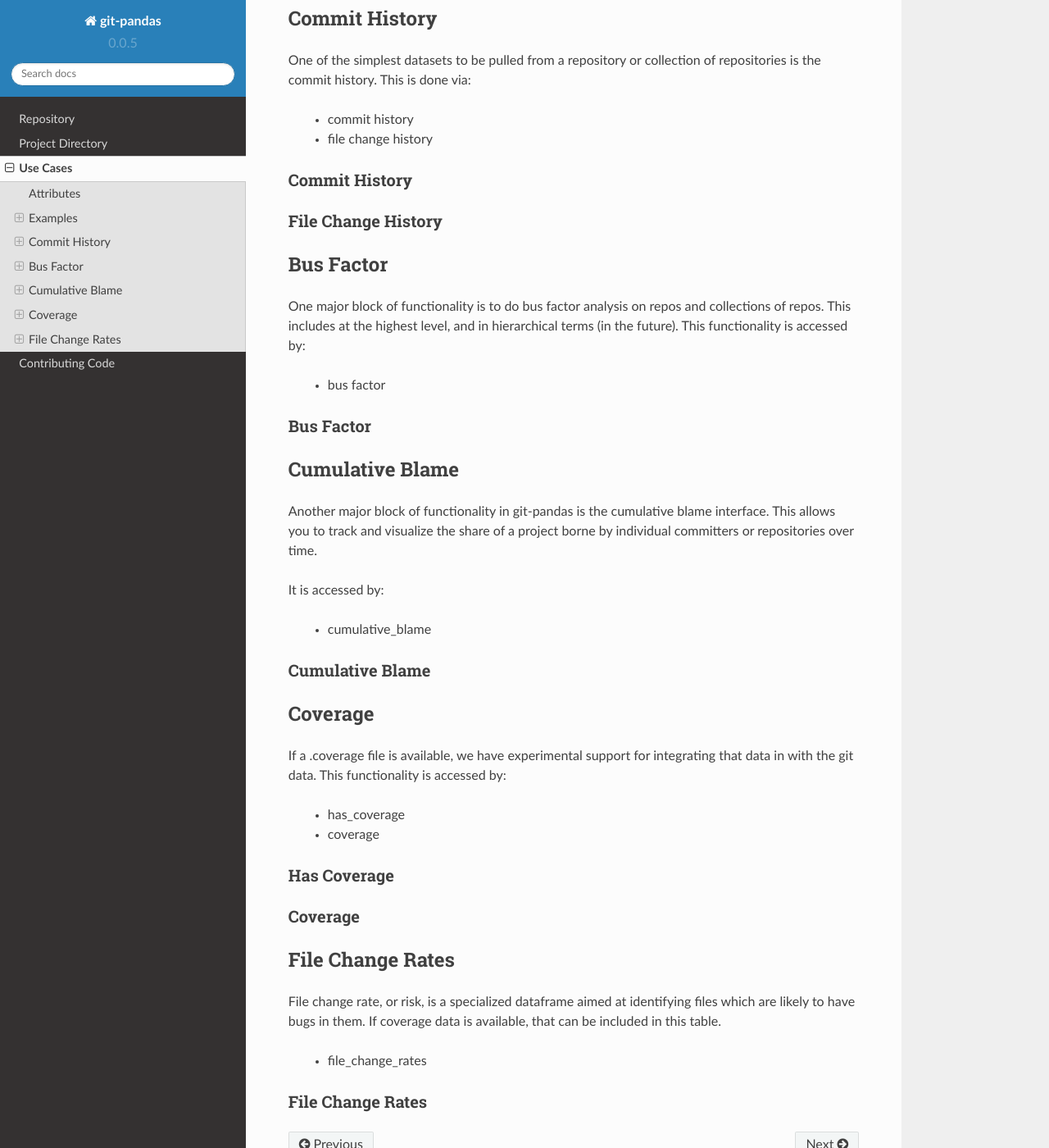
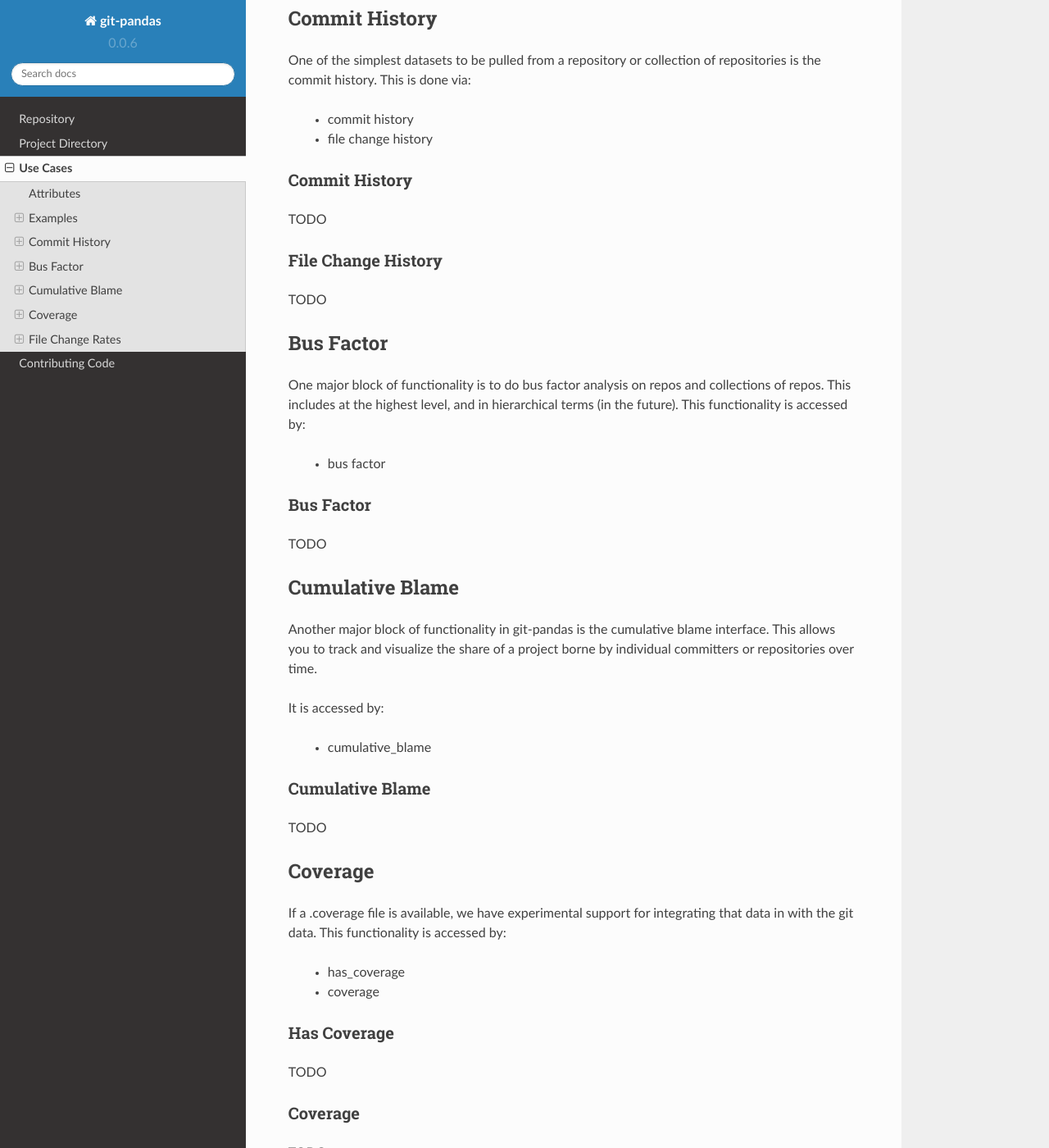
Before and after one commit to wdm0006/git-pandas, a Sphinx documentation site: the page built from docs/source/usecases.rst, in a window 1280 px wide and 1400 px high, scrolled down 4457 px. Shown: the whole window at 82% size. Built offline with Sphinx 7.4.7 and the Read the Docs theme 2.0.0, drawn with Linux system fonts in a browser that asks for light colours.

Commit message:
pushing new docs

```diff
--- a/docs/source/conf.py
+++ b/docs/source/conf.py
@@ -62,9 +62,9 @@ author = 'Will McGinnis'
 # built documents.
 #
 # The short X.Y version.
-version = '0.0.5'
+version = '0.0.6'
 # The full version, including alpha/beta/rc tags.
-release = '0.0.5'
+release = '0.0.6'
 
 # The language for content autogenerated by Sphinx. Refer to documentation
 # for a list of supported languages.
--- a/docs/source/usecases.rst
+++ b/docs/source/usecases.rst
@@ -249,12 +249,12 @@ commit history.  This is done via:
 Commit History
 ^^^^^^^^^^^^^^
 
-
+TODO
 
 File Change History
 ^^^^^^^^^^^^^^^^^^^
 
-
+TODO
 
 Bus Factor
 ----------
@@ -269,7 +269,7 @@ accessed by:
 Bus Factor
 ^^^^^^^^^^
 
-
+TODO
 
 Cumulative Blame
 ----------------
@@ -285,6 +285,7 @@ It is accessed by:
 Cumulative Blame
 ^^^^^^^^^^^^^^^^
 
+TODO
 
 Coverage
 --------
@@ -299,11 +300,12 @@ This functionality is accessed by:
 Has Coverage
 ^^^^^^^^^^^^
 
-
+TODO
 
 Coverage
 ^^^^^^^^
 
+TODO
 
 File Change Rates
 -----------------
@@ -315,3 +317,5 @@ If coverage data is available, that can be included in this table.
 
 File Change Rates
 ^^^^^^^^^^^^^^^^^
+
+TODO
```
